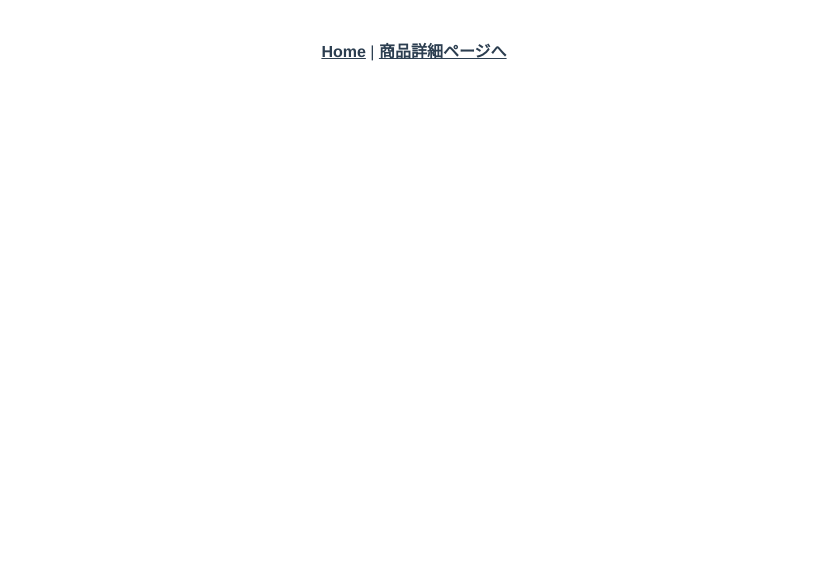
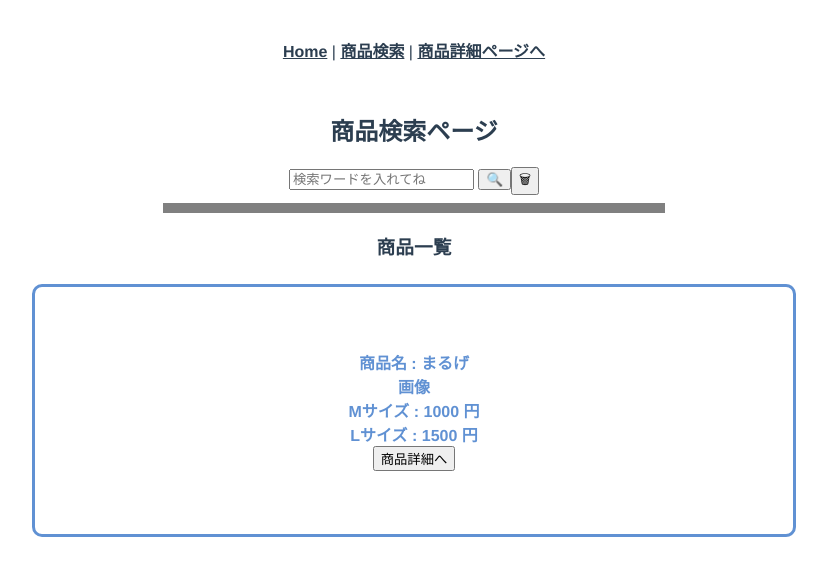
Before and after one commit to ryouhei0324/vue-ec-site1, a Vue app: page /search in a window 1280 px wide. Shown: the top 576 px of the page, without its empty margins (226-1053 px from the left). Built offline with nearby package versions, Linux system fonts and the light colour scheme.

Commit message:
検索画面やらなんやら

```diff
--- a/src/App.vue
+++ b/src/App.vue
@@ -2,6 +2,7 @@
   <div id="app">
     <div id="nav">
       <router-link to="/">Home</router-link> |
+      <router-link to="/Search">商品検索</router-link> |
       <router-link to="/Details">商品詳細ページへ</router-link>
     </div>
     <router-view/>
--- a/src/router/index.js
+++ b/src/router/index.js
@@ -2,6 +2,7 @@ import Vue from 'vue'
 import VueRouter from 'vue-router'
 import Home from '../views/Home.vue'
 import Details from '../views/Details.vue'
+import Search from '../views/Search.vue'
 
 Vue.use(VueRouter)
 
@@ -10,6 +11,11 @@ const routes = [
     path: '/',
     name: 'Home',
     component: Home
+  },
+  {
+    path: '/search',
+    name: 'Search',
+    component: Search
   },
   {
     path: '/details',
--- a/src/views/About.vue
+++ /dev/null
@@ -1,5 +0,0 @@
-<template>
-  <div class="about">
-    <h1>This is an about page</h1>
-  </div>
-</template>
--- a/src/views/Details.vue
+++ b/src/views/Details.vue
@@ -4,9 +4,9 @@
       <button @click="backPage()">戻る</button>
     </div>
 
-    <div>
+    <h2>
       商品詳細ページ
-    </div>
+    </h2>
 
     <div>
       <div>商品画像 : {{item.img}}</div>
@@ -54,7 +54,7 @@
     </div>
 
     <div>
-      <button>カートに入れます！</button>
+      <button @click="cartPage">カートに入れます！</button>
     </div>
 
   </div>
@@ -84,8 +84,11 @@ export default {
   methods: {
 
     backPage() {
-      this.$router.push({ name:"/" })
-    }
+      this.$router.push({ name:"Search" },()=>{})
+    },
+    cartPage() {
+      this.$router.push({ name:"Home" },()=>{})
+    },
   }
 }
 
--- /dev/null
+++ b/src/views/Search.vue
@@ -0,0 +1,89 @@
+<template>
+  <div>
+    <h2>商品検索ページ</h2>
+
+    <div>
+      <input type="text" v-model="searchWord" placeholder="検索ワードを入れてね">{{searchWord}}
+      <span>
+        <button>🔍</button>
+      </span>
+      <span>
+        <button @click="trush">🗑</button>
+      </span>
+    </div>
+
+    <hr width="500"	size="10" noshade="">
+
+    <h3>商品一覧</h3>
+
+    <!-- <div v-if="pizza">
+      該当商品がありません
+    </div>
+    <div v-if="pizza">
+      内容にお間違いがないかもう一度ご確認ください
+    </div> -->
+
+
+    <div class="pizzaItem" v-for="item in items" :value="items" :key="item.id" >
+      <div>商品名 : {{item.name}}</div>
+      <div @click="goDetails">{{item.img}}</div>
+      <div>Mサイズ : {{item.MPrice}} 円</div>
+      <div>Lサイズ : {{item.LPrice}} 円</div>
+      <div>
+        <button @click="goDetails">商品詳細へ</button>
+      </div>
+    </div>
+
+
+
+  </div>
+</template>
+
+<script>
+export default {
+  data () {
+    return {
+      searchWord: '',
+      itemWord:'',
+      items: [{
+        img: '画像',
+        name: 'まるげ',
+        MPrice: 1000,
+        LPrice: 1500,
+      }]
+
+    }
+  },
+
+  methods: {
+    searchItems(){
+      this.itemWord =this.searchWord
+    },
+    trush() {
+      this.searchWord = '';
+    },
+    goDetails() {
+      this.$router.push({ name:"Details" },()=>{})
+    }
+
+  }
+}
+</script>
+
+<style>
+
+.pizzaItem{
+
+    width: 50%;
+    padding: 5%;
+    margin-top: 2%;
+    margin-bottom: 2%;
+    margin-left: auto;
+    margin-right: auto;
+    font-weight: bold;
+    color: #6091d3;/*文字色*/
+    background: #FFF;
+    border: solid 3px #6091d3;/*線*/
+    border-radius: 10px;/*角の丸み*/
+}
+</style>
```
